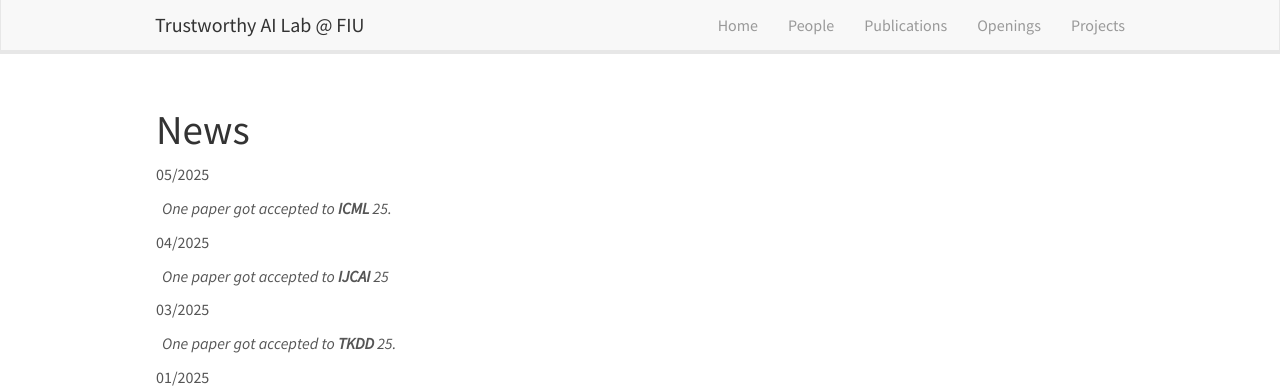
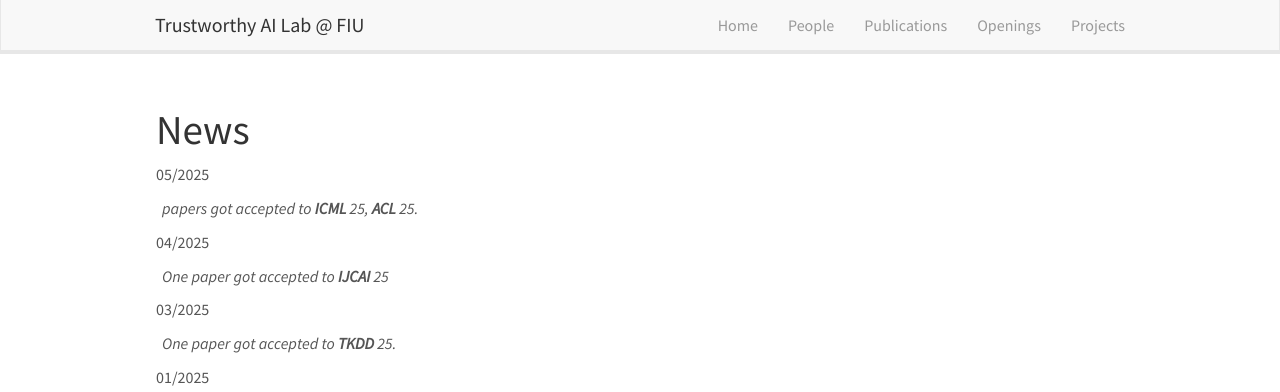
Before and after one commit to trustai4s-lab/trustai4s-lab.github.io, a Jekyll site: the page built from _pages/allnews.md, in a window 1280 px wide and 900 px high. Shown: the top 392 px of the window. Built offline with Jekyll 4.4.1, drawn with Linux system fonts in a browser that asks for light colours; nearby versions of some CDN libraries.

Commit message:
Update news.yml

```diff
--- a/_data/news.yml
+++ b/_data/news.yml
@@ -1,5 +1,5 @@
 - date: 05/2025
-  headline: One paper got accepted to **ICML** 25.
+  headline: papers got accepted to **ICML** 25, **ACL** 25.
 
 - date: 04/2025
   headline: One paper got accepted to **IJCAI** 25
```
